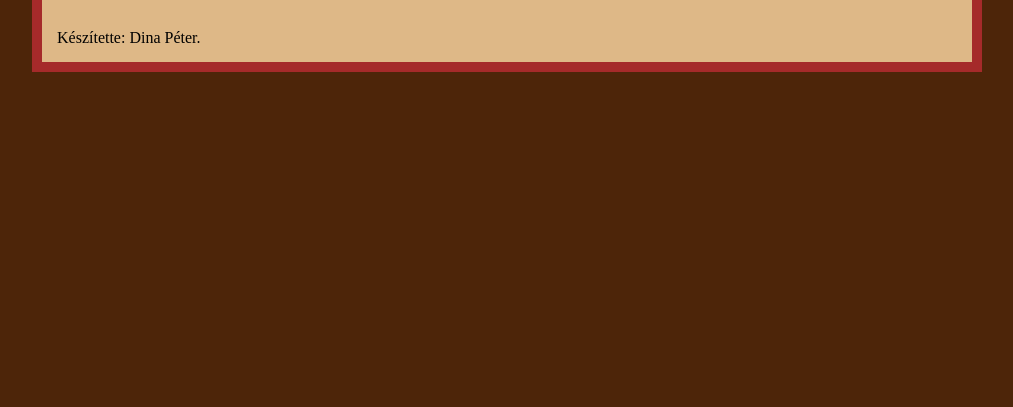
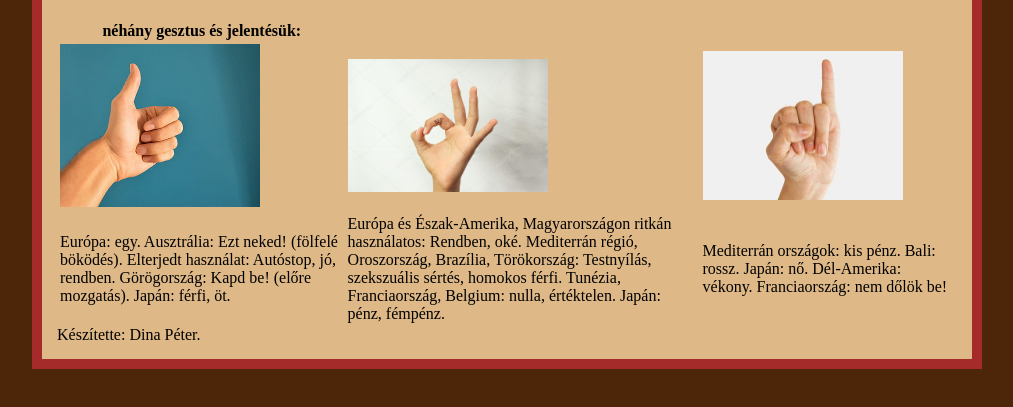
Before and after one commit to DinaPeter/html-projekt, a plain HTML site: page Testbeszéd.html in a window 1280 px wide. Shown: the part 157-564 px from the top of the page, without its empty margins (133-1146 px from the left). Drawn offline with Linux system fonts and the light colour scheme.

Commit message:
utolsó elötti

```diff
--- a/Testbeszed.css
+++ b/Testbeszed.css
@@ -42,3 +42,6 @@ h1{
     padding-top: 10px;
     text-align: center;
 }
+img{
+  width: 200px;
+}
--- a/Testbeszéd.html
+++ b/Testbeszéd.html
@@ -15,13 +15,39 @@
             <h1>A testbeszédről</h1>
             <table>
                 <tr>
+                    <th>néhány gesztus és jelentésük:</th>
+                </tr>
+                <tr>
                     <td>
-
+                        <img src="gesztus1.jpg" alt="rendben" title="rendben">
+                    </td>
+                    <td>
+                        <img src="gesztus2.jpg" alt="oké" title="oké">
+                    </td>
+                    <td>
+                        <img src="gesztus3.jpg" alt="kis pénz" title="kis pénz">
                     </td>
                 </tr>
                 <tr>
                     <td>
-
+                        Európa: egy.
+                        Ausztrália: Ezt neked! (fölfelé böködés).
+                        Elterjedt használat: Autóstop, jó, rendben.
+                        Görögország: Kapd be! (előre mozgatás).
+                        Japán: férfi, öt.
+                    </td>
+                    <td>
+                        Európa és Észak-Amerika, Magyarországon ritkán használatos: Rendben, oké.
+                        Mediterrán régió, Oroszország, Brazília, Törökország: Testnyílás, szekszuális sértés, homokos férfi.
+                        Tunézia, Franciaország, Belgium: nulla, értéktelen.
+                        Japán: pénz, fémpénz.
+                    </td>
+                    <td>
+                        Mediterrán országok: kis pénz.
+                        Bali: rossz.
+                        Japán: nő.
+                        Dél-Amerika: vékony.
+                        Franciaország: nem dőlök be!
                     </td>
                 </tr>
             </table>
```
Also changed, not shown: könyvajánló.html (+1 -0 lines), 0729_drevodekor_orech_b.jpg (deleted), gesztus1.jpg (added), gesztus2.jpg (added), gesztus3.jpg (added).
